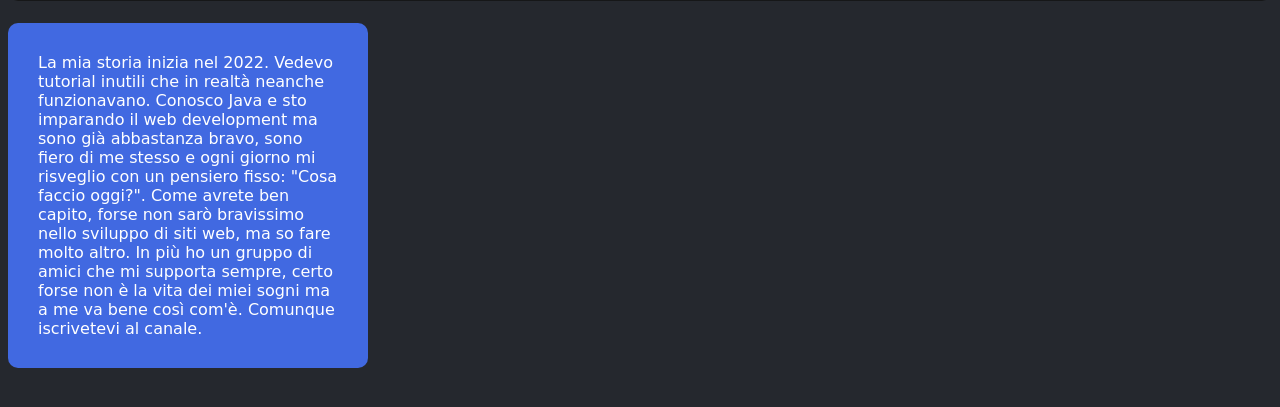
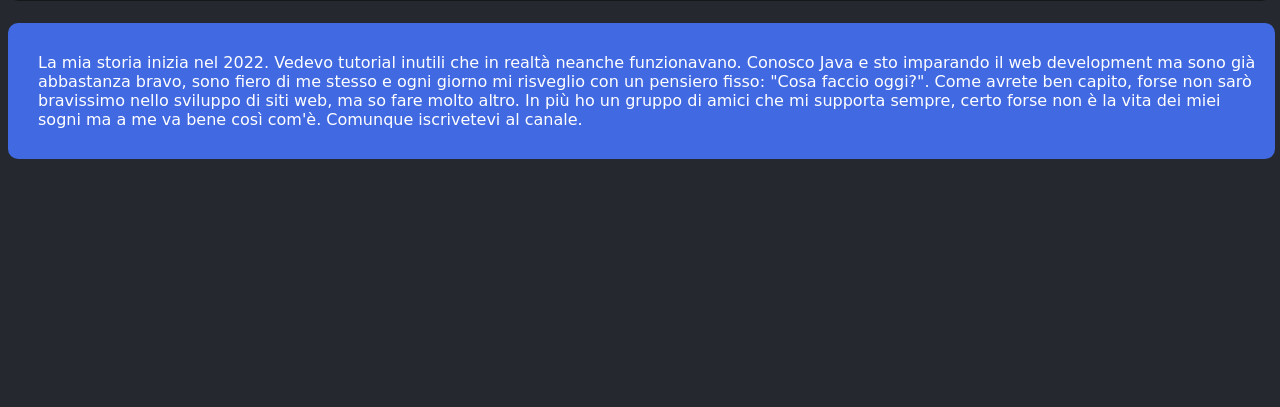
Before and after one commit to thasave14/Save14.github.io, a plain HTML site: page aboutme.html in a window 1280 px wide. Shown: the part 77-484 px from the top of the page. Drawn offline with Linux system fonts and the light colour scheme; no server answers; a web font is replaced by a local one.

Commit message:
Add files via upload

```diff
--- a/assets/style.css
+++ b/assets/style.css
@@ -58,17 +58,15 @@
 #storiaContainer {
     position: absolute;
     display: flex;
-
     border-radius: 10px;
 
     top: 100px;
-
-    width: 360px;
+    width: 99%;
     background-color: royalblue;
 }
-
 #storia {
     margin: 30px;
+    margin-right: 10px;
 }
 .social {
     display: flex;
```
Also changed, not shown: aboutme.html (line endings or trailing spaces), assets/script.js (line endings or trailing spaces), favicon.png (added), index.html (line endings or trailing spaces), socials.html (line endings or trailing spaces).
